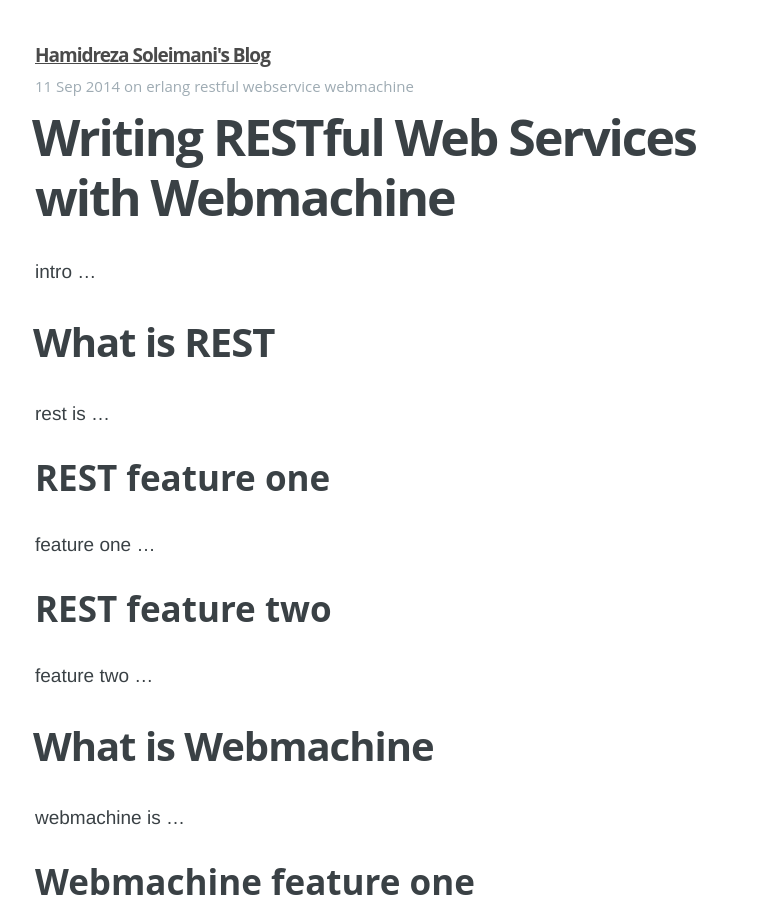
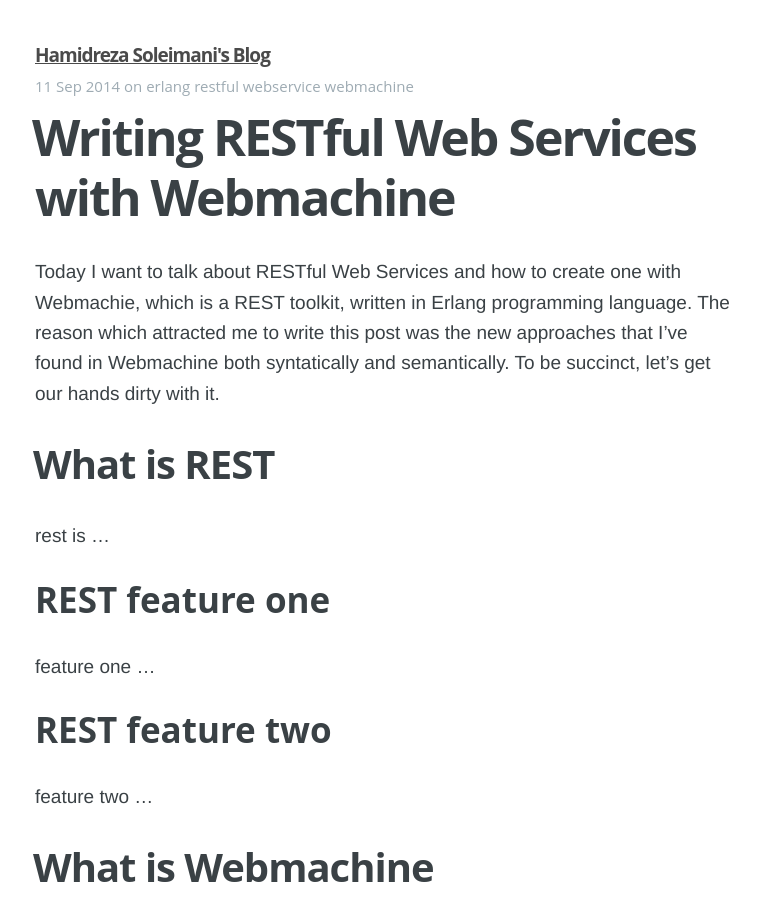
Before and after one commit to hamidreza-s/hamidreza-s.github.io, a Jekyll site: the page built from _posts/2014-09-11-writing-restful-web-services-with-webmachine.markdown, in a window 1280 px wide and 900 px high. Shown: the whole window, without its empty margins (255-1015 px from the left). Built offline with Jekyll 4.4.1, drawn with Linux system fonts in a browser that asks for light colours; Markdown is read by kramdown in place of the engine named in the settings.

Commit message:
add first paragraph of webmachine post

```diff
--- a/_posts/2014-09-11-writing-restful-web-services-with-webmachine.markdown
+++ b/_posts/2014-09-11-writing-restful-web-services-with-webmachine.markdown
@@ -5,7 +5,7 @@ date: 2014-09-11 12:30:00
 categories: erlang restful webservice webmachine
 ---
 
-intro ...
+Today I want to talk about RESTful Web Services and how to create one with Webmachie, which is a REST toolkit, written in Erlang programming language. The reason which attracted me to write this post was the new approaches that I've found in Webmachine both syntatically and semantically. To be succinct, let's get our hands dirty with it.
 
 ## What is REST
 rest is ...
```
